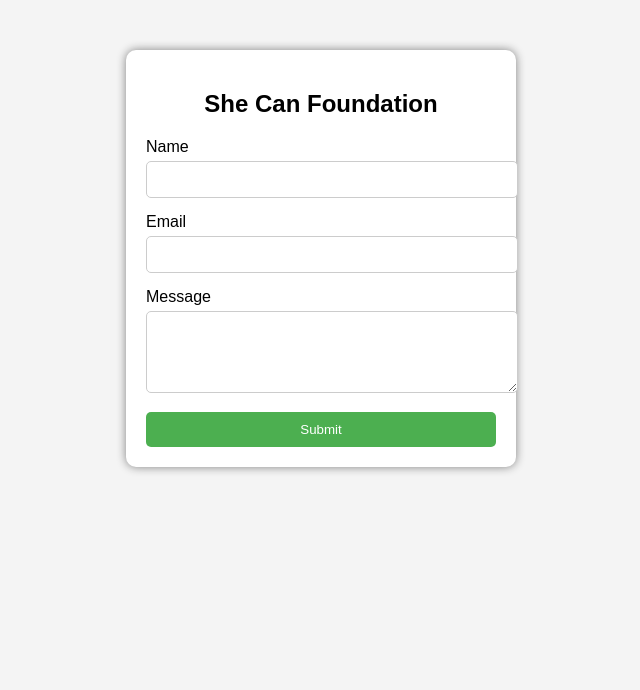
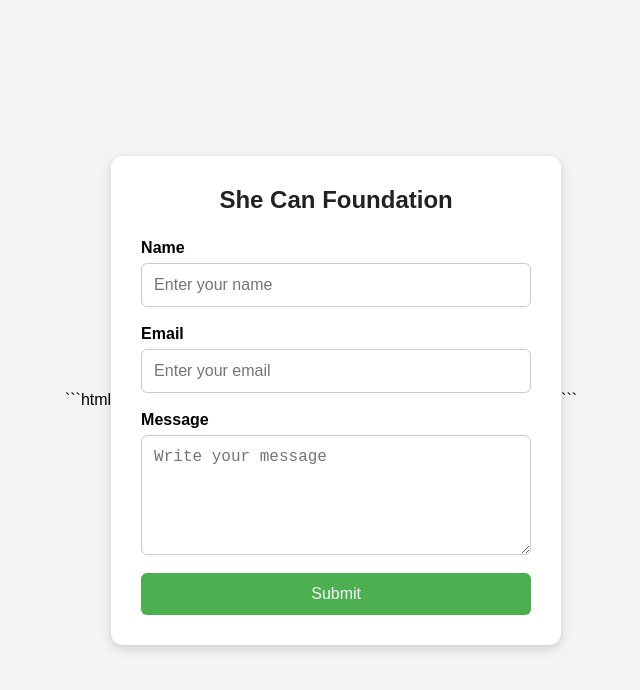
Before and after one commit to sid0053/she-can-foundation-form, a plain HTML site: page index.html in a window 1280 px wide. Shown: the whole page, without its empty margins (319-959 px from the left). Drawn offline with Linux system fonts and the light colour scheme.

Commit message:
Update index.html

````diff
--- a/index.html
+++ b/index.html
@@ -1,73 +1,137 @@
+```html
 <!DOCTYPE html>
-<html>
+<html lang="en">
 <head>
+    <meta charset="UTF-8">
+    <meta name="viewport" content="width=device-width, initial-scale=1.0">
     <title>She Can Foundation Form</title>
+
     <style>
+        * {
+            margin: 0;
+            padding: 0;
+            box-sizing: border-box;
+        }
+
         body {
             font-family: Arial, sans-serif;
-            background-color: #f4f4f4;
+            background: #f4f4f4;
+            min-height: 100vh;
             display: flex;
             justify-content: center;
-            margin-top: 50px;
+            align-items: center;
+            padding: 20px;
         }
 
         .container {
-            background: white;
-            padding: 20px;
-            width: 350px;
-            border-radius: 10px;
-            box-shadow: 0px 0px 10px gray;
+            width: 100%;
+            max-width: 450px;
+            background: #fff;
+            padding: 30px;
+            border-radius: 12px;
+            box-shadow: 0 4px 12px rgba(0, 0, 0, 0.15);
         }
 
         h2 {
             text-align: center;
+            margin-bottom: 25px;
+            color: #222;
         }
 
-        input, textarea {
+        label {
+            display: block;
+            margin-bottom: 6px;
+            font-weight: 600;
+        }
+
+        input,
+        textarea {
             width: 100%;
-            padding: 10px;
-            margin-top: 5px;
-            margin-bottom: 15px;
+            padding: 12px;
             border: 1px solid #ccc;
-            border-radius: 5px;
+            border-radius: 6px;
+            font-size: 16px;
+            margin-bottom: 18px;
+        }
+
+        textarea {
+            resize: vertical;
+            min-height: 120px;
         }
 
         button {
             width: 100%;
-            padding: 10px;
-            background-color: #4CAF50;
+            padding: 12px;
+            background: #4CAF50;
             color: white;
             border: none;
-            border-radius: 5px;
+            border-radius: 6px;
+            font-size: 16px;
             cursor: pointer;
+            transition: 0.3s;
         }
 
         button:hover {
-            background-color: #45a049;
+            background: #45a049;
         }
 
         #successMessage {
+            display: none;
+            text-align: center;
             color: green;
-            text-align: center;
             margin-top: 15px;
-            display: none;
+            font-weight: bold;
+        }
+
+        @media (max-width: 480px) {
+            .container {
+                padding: 20px;
+            }
+
+            h2 {
+                font-size: 24px;
+            }
+
+            input,
+            textarea,
+            button {
+                font-size: 15px;
+            }
         }
     </style>
 </head>
+
 <body>
 
     <div class="container">
         <h2>She Can Foundation</h2>
 
         <form id="contactForm">
-        <label>Name</label>
-        <input type="text" required>
+            <label for="name">Name</label>
+            <input
+                type="text"
+                id="name"
+                name="name"
+                placeholder="Enter your name"
+                required
+            >
 
-        <label>Email</label>
-        <input type="email" required>
+            <label for="email">Email</label>
+            <input
+                type="email"
+                id="email"
+                name="email"
+                placeholder="Enter your email"
+                required
+            >
 
-        <label>Message</label>
-        <textarea rows="4" required></textarea>
+            <label for="message">Message</label>
+            <textarea
+                id="message"
+                name="message"
+                placeholder="Write your message"
+                required
+            ></textarea>
 
             <button type="submit">Submit</button>
         </form>
@@ -78,10 +142,13 @@
     <script>
         document.getElementById("contactForm").addEventListener("submit", function(event) {
             event.preventDefault();
+
             document.getElementById("successMessage").style.display = "block";
+
             this.reset();
         });
     </script>
 
 </body>
 </html>
+```
````
Lines whose indentation alone changed are shown as unchanged.
